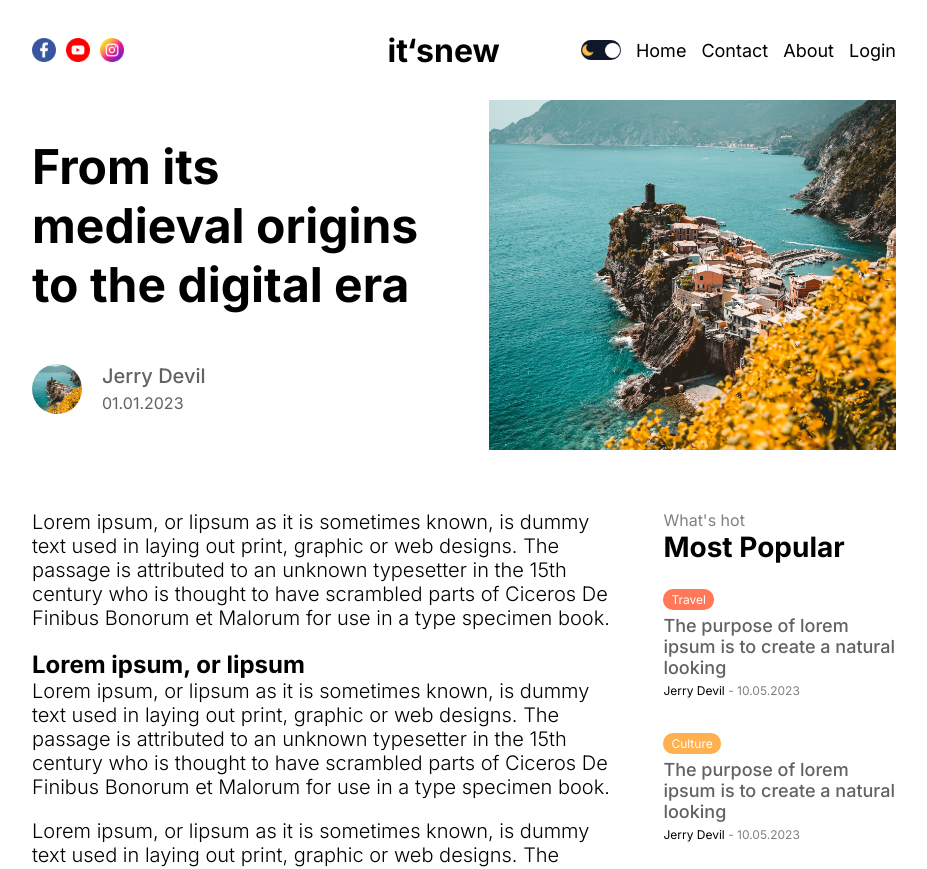
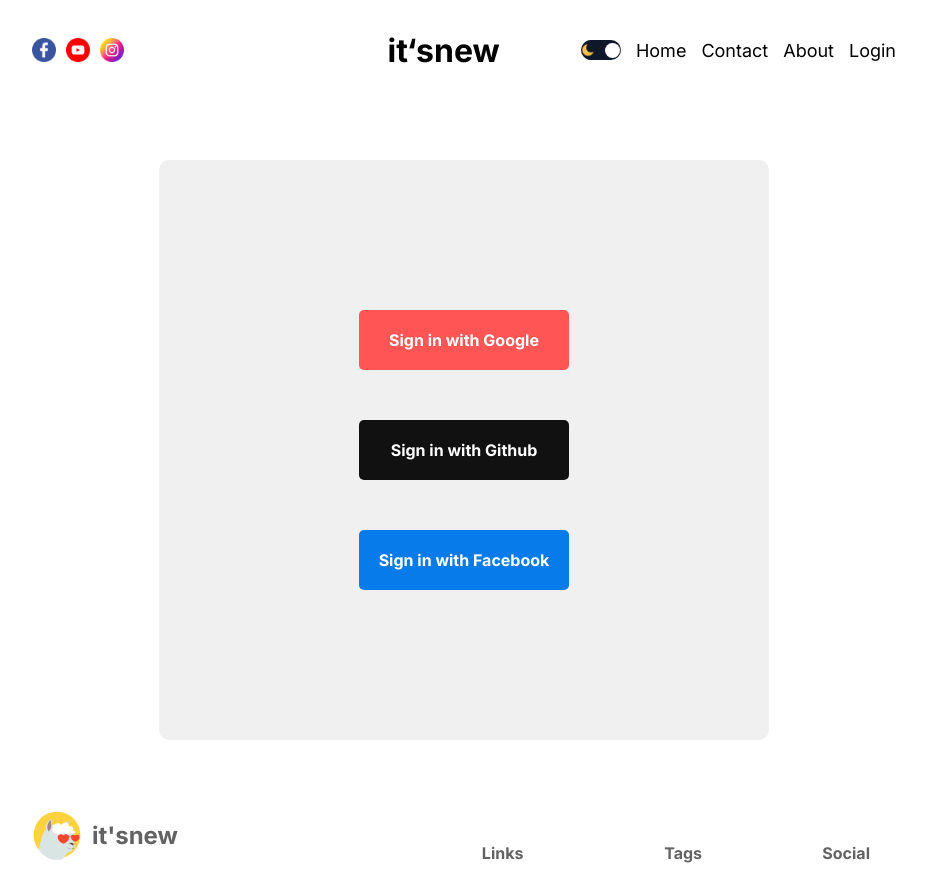
Before and after one commit to codernivas/it-snew_blog, a Next.js app: page /login in a window 1280 px wide. Shown: the top 869 px of the page, without its empty margins (176-1103 px from the left). Built offline with nearby package versions, Linux system fonts and the light colour scheme.

Commit message:
login page layout

```diff
--- /dev/null
+++ b/src/app/login/loginpage.module.css
@@ -0,0 +1,55 @@
+.container {
+  display: flex;
+  align-items: center;
+  justify-content: center;
+  margin-top: 60px;
+}
+
+.wrapper {
+  background-color: var(--softBg);
+  padding: 150px 200px;
+  display: flex;
+  flex-direction: column;
+  gap: 50px;
+  border-radius: 10px;
+}
+
+.socialButton {
+  padding: 20px;
+  border-radius: 5px;
+  border: none;
+  color: white;
+  font-weight: bold;
+  cursor: pointer;
+  display: flex;
+  align-items: center;
+  justify-content: center;
+}
+
+.socialButton:first-child {
+  background-color: #ff5555;
+}
+
+.socialButton:nth-child(2) {
+  background-color: #111;
+}
+
+.socialButton:nth-child(3) {
+  background-color: #087bea;
+}
+
+@media screen and (max-width: 768px) {
+  .wrapper {
+    padding: 50px 100px;
+  }
+}
+@media screen and (max-width: 640px) {
+  .wrapper {
+    padding: 30px;
+  }
+
+  .socialButton {
+    font-weight: 400;
+    font-size: 14px;
+  }
+}
--- /dev/null
+++ b/src/app/login/page.jsx
@@ -0,0 +1,15 @@
+import React from "react"
+import styles from "./loginpage.module.css"
+const LoginPage = () => {
+  return (
+    <div className={styles.container}>
+      <div className={styles.wrapper}>
+        <div className={styles.socialButton}>Sign in with Google</div>
+        <div className={styles.socialButton}>Sign in with Github</div>
+        <div className={styles.socialButton}>Sign in with Facebook</div>
+      </div>
+    </div>
+  )
+}
+
+export default LoginPage
```
